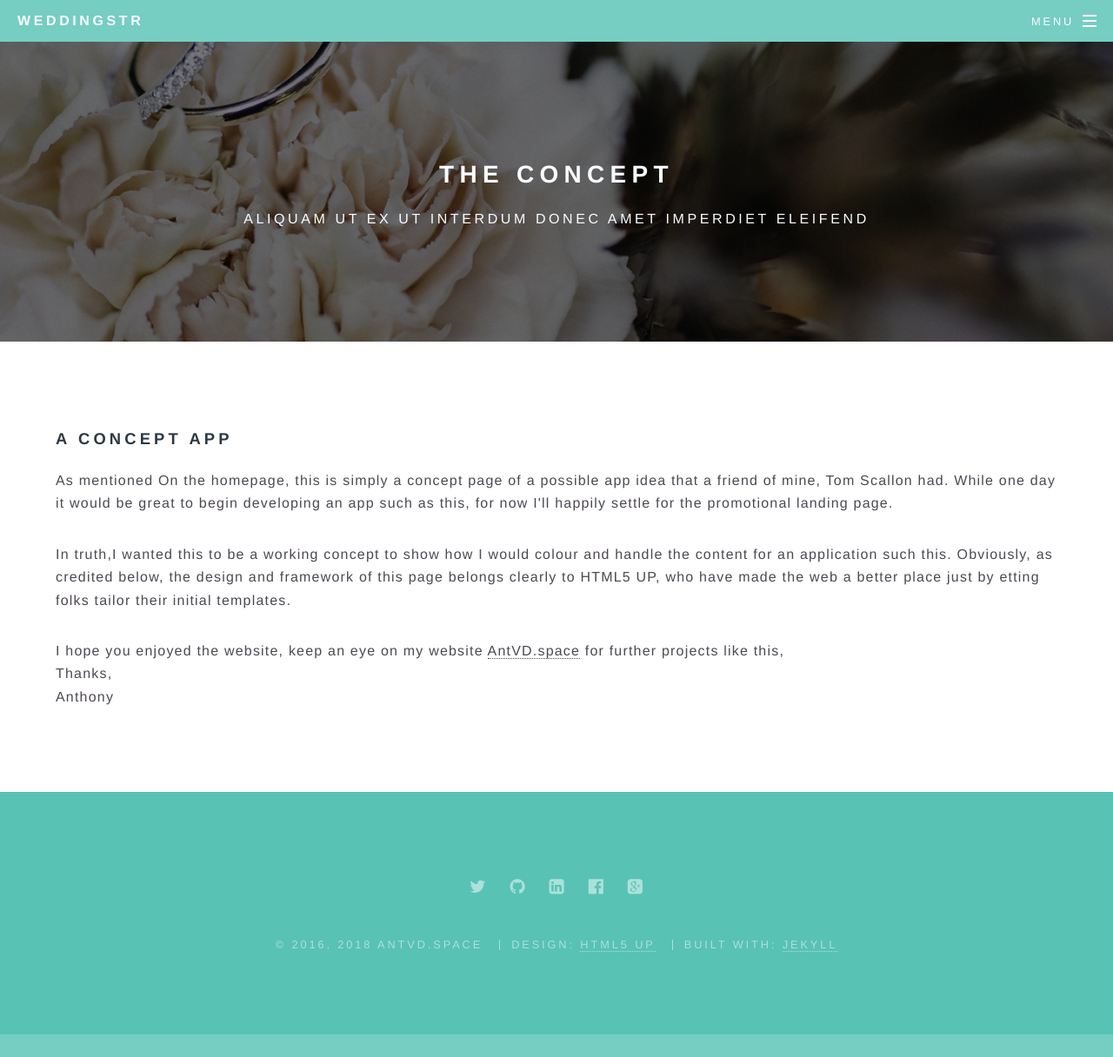
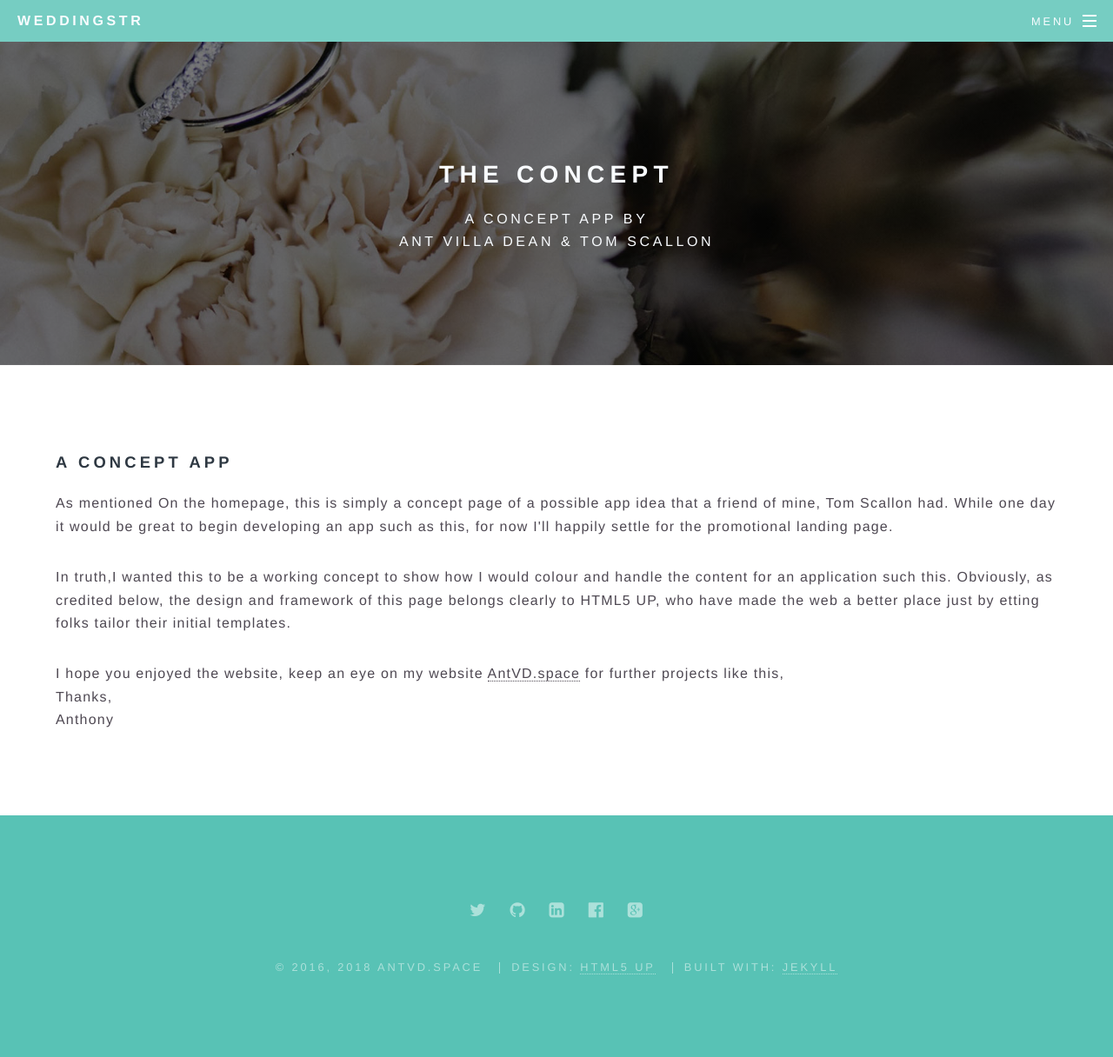
Before and after one commit to avdean/WeddingAppConcept, a Jekyll site: the page built from concept.html, in a window 1280 px wide and 1216 px high. Shown: the whole window at 87% size. Built offline with Jekyll 4.4.1, drawn with Linux system fonts in a browser that asks for light colours.

Commit message:
Update page.html

```diff
--- a/_layouts/page.html
+++ b/_layouts/page.html
@@ -5,7 +5,7 @@ layout: default
 
   <header>
     <h2>{{ page.title }}</h2>
-    <p>Aliquam ut ex ut interdum donec amet imperdiet eleifend</p>
+    <p>A Concept App by<br /> Ant Villa Dean & Tom Scallon</p>
   </header>
 
   <section class="wrapper style5">
```
